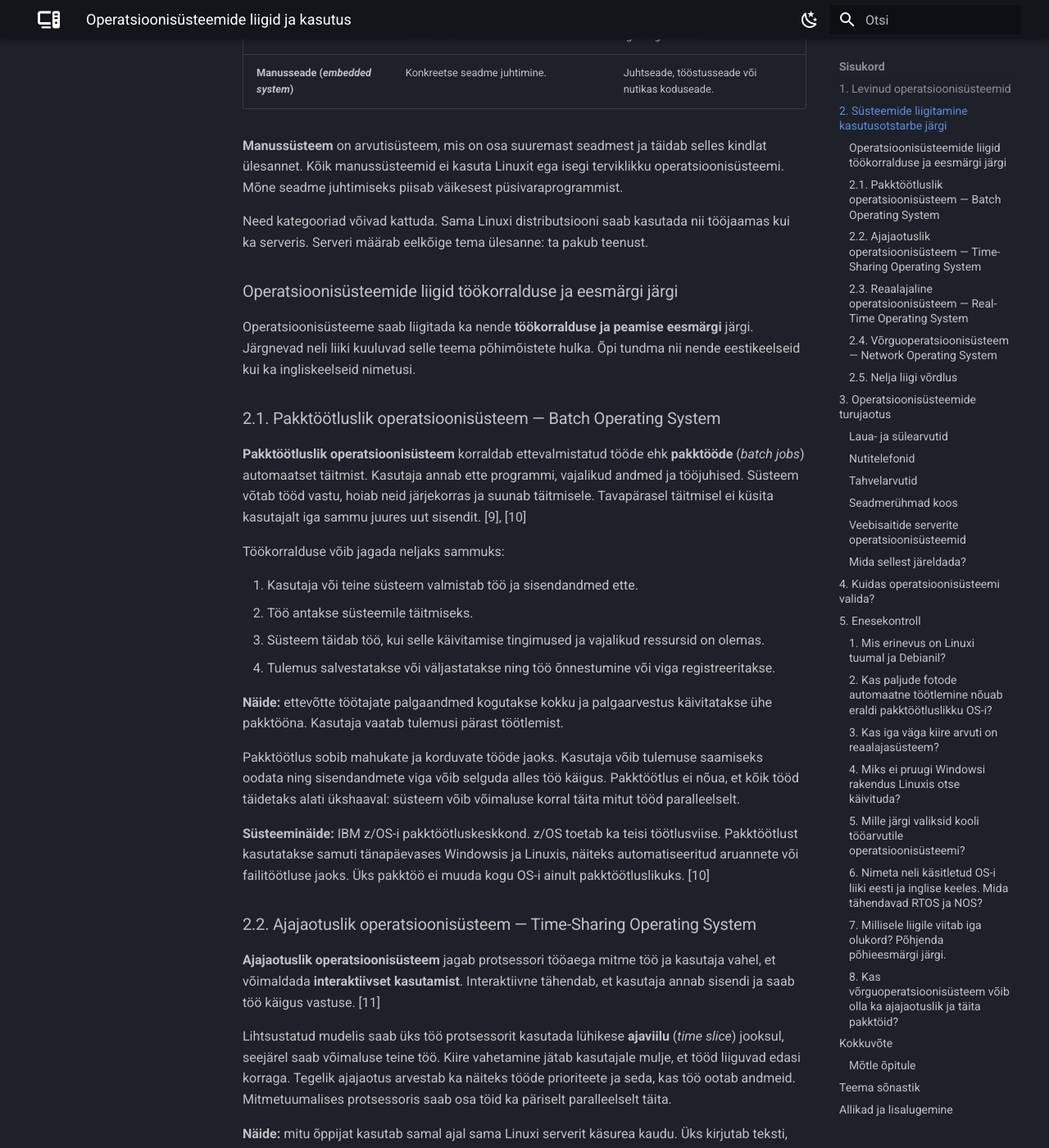
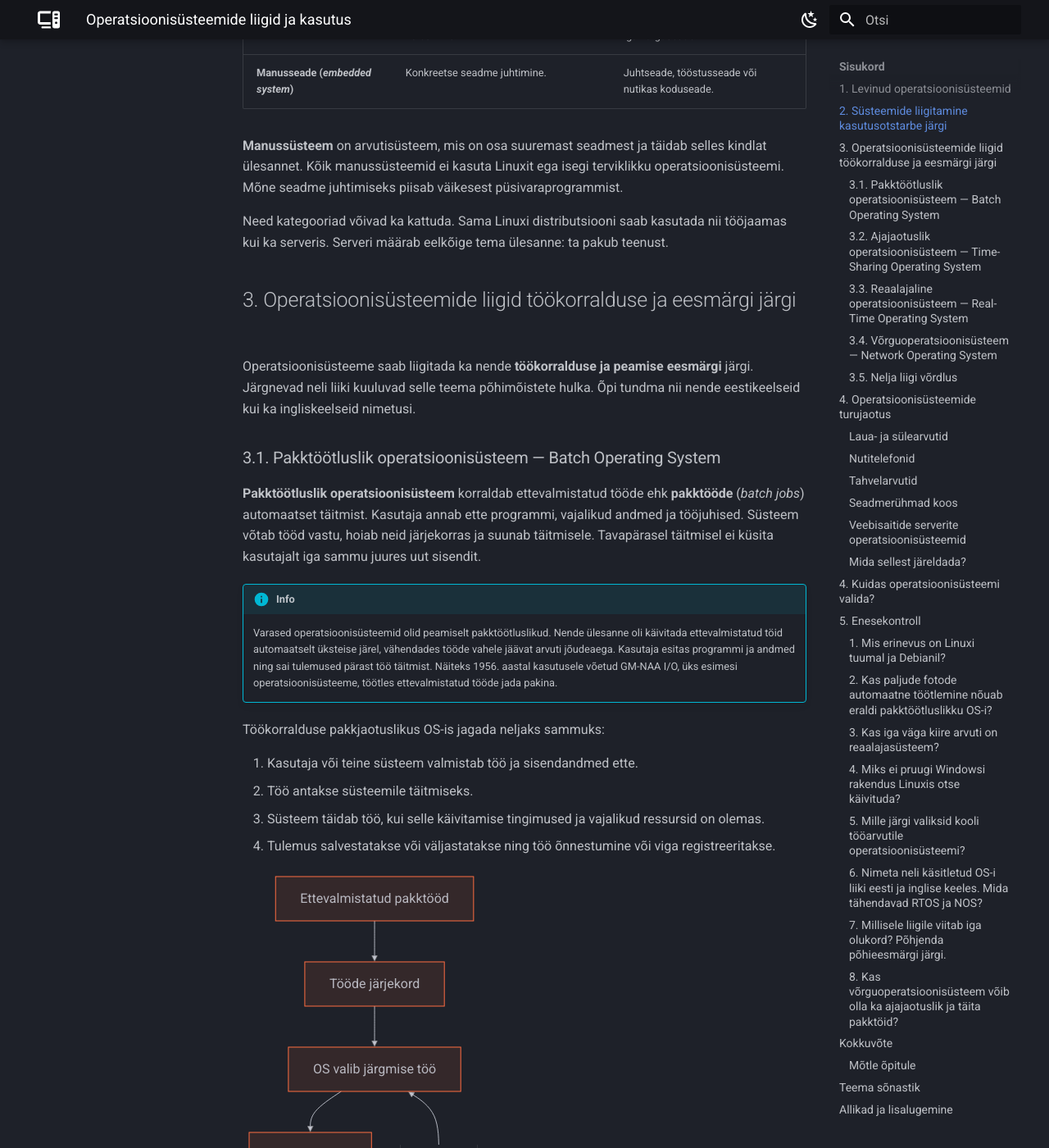
Before and after one commit to priitpaap/priitpaap.github.io, an MkDocs documentation site: the page built from docs/operatsioonisysteemide-alused/2-os-liigid-ja-kasutus.md, in a window 1280 px wide and 1400 px high, scrolled down 1650 px. Shown: the whole window at 82% size. Built offline with MkDocs 1.6.1 and Material for MkDocs 9.7.7, drawn with Linux system fonts in a browser that asks for light colours; some of the changed text lies outside the part shown.

Commit message:
Uuendatud 2-os-liigid-ja-kasutus.md

````diff
--- a/docs/operatsioonisysteemide-alused/2-os-liigid-ja-kasutus.md
+++ b/docs/operatsioonisysteemide-alused/2-os-liigid-ja-kasutus.md
@@ -42,32 +42,50 @@ Operatsioonisüsteemi sobivus sõltub seadme ja kasutaja vajadustest. Selles mat
 
 **Manussüsteem** on arvutisüsteem, mis on osa suuremast seadmest ja täidab selles kindlat ülesannet. Kõik manussüsteemid ei kasuta Linuxit ega isegi terviklikku operatsioonisüsteemi. Mõne seadme juhtimiseks piisab väikesest püsivaraprogrammist.
 
-Need kategooriad võivad kattuda. Sama Linuxi distributsiooni saab kasutada nii tööjaamas kui ka serveris. Serveri määrab eelkõige tema ülesanne: ta pakub teenust.
+Need kategooriad võivad ka kattuda. Sama Linuxi distributsiooni saab kasutada nii tööjaamas kui ka serveris. Serveri määrab eelkõige tema ülesanne: ta pakub teenust.
 
-### Operatsioonisüsteemide liigid töökorralduse ja eesmärgi järgi
+## 3. Operatsioonisüsteemide liigid töökorralduse ja eesmärgi järgi
 
 Operatsioonisüsteeme saab liigitada ka nende **töökorralduse ja peamise eesmärgi** järgi. Järgnevad neli liiki kuuluvad selle teema põhimõistete hulka. Õpi tundma nii nende eestikeelseid kui ka ingliskeelseid nimetusi.
 
-### 2.1. Pakktöötluslik operatsioonisüsteem — Batch Operating System
+### 3.1. Pakktöötluslik operatsioonisüsteem — Batch Operating System
 
-**Pakktöötluslik operatsioonisüsteem** korraldab ettevalmistatud tööde ehk **pakktööde** (*batch jobs*) automaatset täitmist. Kasutaja annab ette programmi, vajalikud andmed ja tööjuhised. Süsteem võtab tööd vastu, hoiab neid järjekorras ja suunab täitmisele. Tavapärasel täitmisel ei küsita kasutajalt iga sammu juures uut sisendit. [9], [10]
+**Pakktöötluslik operatsioonisüsteem** korraldab ettevalmistatud tööde ehk **pakktööde** (*batch jobs*) automaatset täitmist. Kasutaja annab ette programmi, vajalikud andmed ja tööjuhised. Süsteem võtab tööd vastu, hoiab neid järjekorras ja suunab täitmisele. Tavapärasel täitmisel ei küsita kasutajalt iga sammu juures uut sisendit.
 
-Töökorralduse võib jagada neljaks sammuks:
+!!! info "Info"
+
+    Varased operatsioonisüsteemid olid peamiselt pakktöötluslikud. Nende ülesanne oli käivitada ettevalmistatud töid automaatselt üksteise järel, vähendades tööde vahele jäävat arvuti jõudeaega. Kasutaja esitas programmi ja andmed ning sai tulemused pärast töö täitmist. Näiteks 1956. aastal kasutusele võetud GM-NAA I/O, üks esimesi operatsioonisüsteeme, töötles ettevalmistatud tööde jada pakina.
+
+Töökorralduse pakkjaotuslikus OS-is jagada neljaks sammuks:
 
 1. Kasutaja või teine süsteem valmistab töö ja sisendandmed ette.
 2. Töö antakse süsteemile täitmiseks.
 3. Süsteem täidab töö, kui selle käivitamise tingimused ja vajalikud ressursid on olemas.
 4. Tulemus salvestatakse või väljastatakse ning töö õnnestumine või viga registreeritakse.
 
-**Näide:** ettevõtte töötajate palgaandmed kogutakse kokku ja palgaarvestus käivitatakse ühe pakktööna. Kasutaja vaatab tulemusi pärast töötlemist.
+```mermaid
+flowchart TB
+    J["Ettevalmistatud pakktööd"] --> Q["Tööde järjekord"]
+    Q --> S["OS valib järgmise töö"]
+    S --> E["Töö täitmine"]
+    E --> R["Tulemuste salvestamine või väljastamine"]
+    R -->|"Järgmine töö"| S
+```
+
+**Näited:**
+
+- Ettevõtte töötajate palgaandmed kogutakse kokku ja palgaarvestus käivitatakse ühe pakktööna. Kasutaja vaatab tulemusi pärast töötlemist;
+- Paljude digitaalsete piltide töötlemine (suuruse muutmine, vesimärgi lisamine jne). Programmi käivitades moodustab pilditöötlustarkvara paljudest väikestest ülesannetest ühe suure ülesande (paki), mis edastatakse protsessorile täitmiseks;
+- Andmete varundamine ja taastamine. Suured ettevõtted ja andmekeskused kasutavad pakktöötlust, et ajastada regulaarseid andmete varundamisi ja vajadusel taastamisi.
+- Teaduslikud arvutused. Suured teadusprojektid, nagu ilmastikumudelid või genoomi järjestamine, kasutavad pakktöötlust, et töödelda suuri andmekogumeid.
 
 Pakktöötlus sobib mahukate ja korduvate tööde jaoks. Kasutaja võib tulemuse saamiseks oodata ning sisendandmete viga võib selguda alles töö käigus. Pakktöötlus ei nõua, et kõik tööd täidetaks alati ükshaaval: süsteem võib võimaluse korral täita mitut tööd paralleelselt.
 
-**Süsteeminäide:** IBM z/OS-i pakktöötluskeskkond. z/OS toetab ka teisi töötlusviise. Pakktöötlust kasutatakse samuti tänapäevases Windowsis ja Linuxis, näiteks automatiseeritud aruannete või failitöötluse jaoks. Üks pakktöö ei muuda kogu OS-i ainult pakktöötluslikuks. [10]
+Pakktöötlust kasutatakse samuti tänapäevases Windowsis ja Linuxis, näiteks automatiseeritud aruannete või failitöötluse jaoks. Üks pakktöö ei muuda aga kogu OS-i ainult pakktöötluslikuks.
 
-### 2.2. Ajajaotuslik operatsioonisüsteem — Time-Sharing Operating System
+### 3.2. Ajajaotuslik operatsioonisüsteem — Time-Sharing Operating System
 
-**Ajajaotuslik operatsioonisüsteem** jagab protsessori tööaega mitme töö ja kasutaja vahel, et võimaldada **interaktiivset kasutamist**. Interaktiivne tähendab, et kasutaja annab sisendi ja saab töö käigus vastuse. [11]
+**Ajajaotuslik operatsioonisüsteem** jagab protsessori tööaega mitme töö ja kasutaja vahel, et võimaldada **interaktiivset kasutamist**. Interaktiivne tähendab, et kasutaja annab sisendi ja saab töö käigus vastuse.
 
 Lihtsustatud mudelis saab üks töö protsessorit kasutada lühikese **ajaviilu** (*time slice*) jooksul, seejärel saab võimaluse teine töö. Kiire vahetamine jätab kasutajale mulje, et tööd liiguvad edasi korraga. Tegelik ajajaotus arvestab ka näiteks tööde prioriteete ja seda, kas töö ootab andmeid. Mitmetuumalises protsessoris saab osa töid ka päriselt paralleelselt täita.
 
@@ -77,7 +95,7 @@ Ajajaotus võimaldab jagada ühte arvutit paljude tööde vahel. Koormuse kasvad
 
 **Süsteeminäited:** Unix ja Linux. Protsessoriaja jagamist kasutavad ka tänapäevased Windows ja macOS.
 
-### 2.3. Reaalajaline operatsioonisüsteem — Real-Time Operating System
+### 3.3. Reaalajaline operatsioonisüsteem — Real-Time Operating System
 
 **Reaalajaline operatsioonisüsteem**, ka **reaalajaoperatsioonisüsteem** ehk **RTOS** (*real-time operating system*), on kavandatud ajakriitiliste ülesannete täitmiseks. Tulemus peab olema nii sisuliselt õige kui ka saabuma nõutud **tähtaja** (*deadline*) jooksul. Oluline on reageerimisaja ennustatavus. [3], [12]
 
@@ -96,7 +114,7 @@ RTOS aitab korraldada ülesannete ajastamist ja prioriteete. Kogu süsteemi suut
 
     Võrdle kaht süsteemi: esimene vastab tavaliselt kiiresti, kuid vahel väga suure viivitusega; teise vastamisaeg püsib nõutud piirides. Ajaliselt kriitilise juhtimise puhul on oluline teise süsteemi ennustatavus. Kiire mänguarvuti ei ole selle kiiruse tõttu automaatselt reaalajasüsteem.
 
-### 2.4. Võrguoperatsioonisüsteem — Network Operating System
+### 3.4. Võrguoperatsioonisüsteem — Network Operating System
 
 **Võrguoperatsioonisüsteem** ehk **NOS** (*network operating system*) on selles liigituses operatsioonisüsteem, mille oluline ülesanne on pakkuda ja hallata võrgus ühiseid ressursse ning teenuseid.
 
@@ -115,7 +133,7 @@ Serverikeskkonnas kuuluvad nende hulka näiteks:
 
 Mõistet *network operating system* kasutatakse ka võrguseadmete, näiteks ruuterite ja kommutaatorite OS-ide kohta. Nende põhiülesanne on võrguliikluse juhtimine. Seetõttu tuleb termini tähendus siduda kontekstiga: kas räägitakse serveri võrguteenustest või võrguseadme juhtimisest.
 
-### 2.5. Nelja liigi võrdlus
+### 3.5. Nelja liigi võrdlus
 
 | Liik ja ingliskeelne nimetus | Peamine eesmärk | Millal tulemust vajatakse? | Näidisülesanne |
 | --- | --- | --- | --- |
@@ -130,7 +148,7 @@ Mõistet *network operating system* kasutatakse ka võrguseadmete, näiteks ruut
 
     Näiteks Linuxi server võib pakkuda võrgu kaudu jagatud kaustu, jagada protsessoriaega mitme kasutaja vahel ja käivitada öiseid pakktöid. Süsteemi kirjeldamisel selgita, millist omadust parasjagu võrdled.
 
-## 3. Operatsioonisüsteemide turujaotus
+## 4. Operatsioonisüsteemide turujaotus
 
 **Turujaotus** näitab, kui suure osa vaadeldavast turust või kasutusest moodustab mingi operatsioonisüsteem. Tulemus sõltub sellest, milliseid seadmeid, piirkonda ja ajavahemikku uuritakse ning mida mõõdetakse.
 
````
